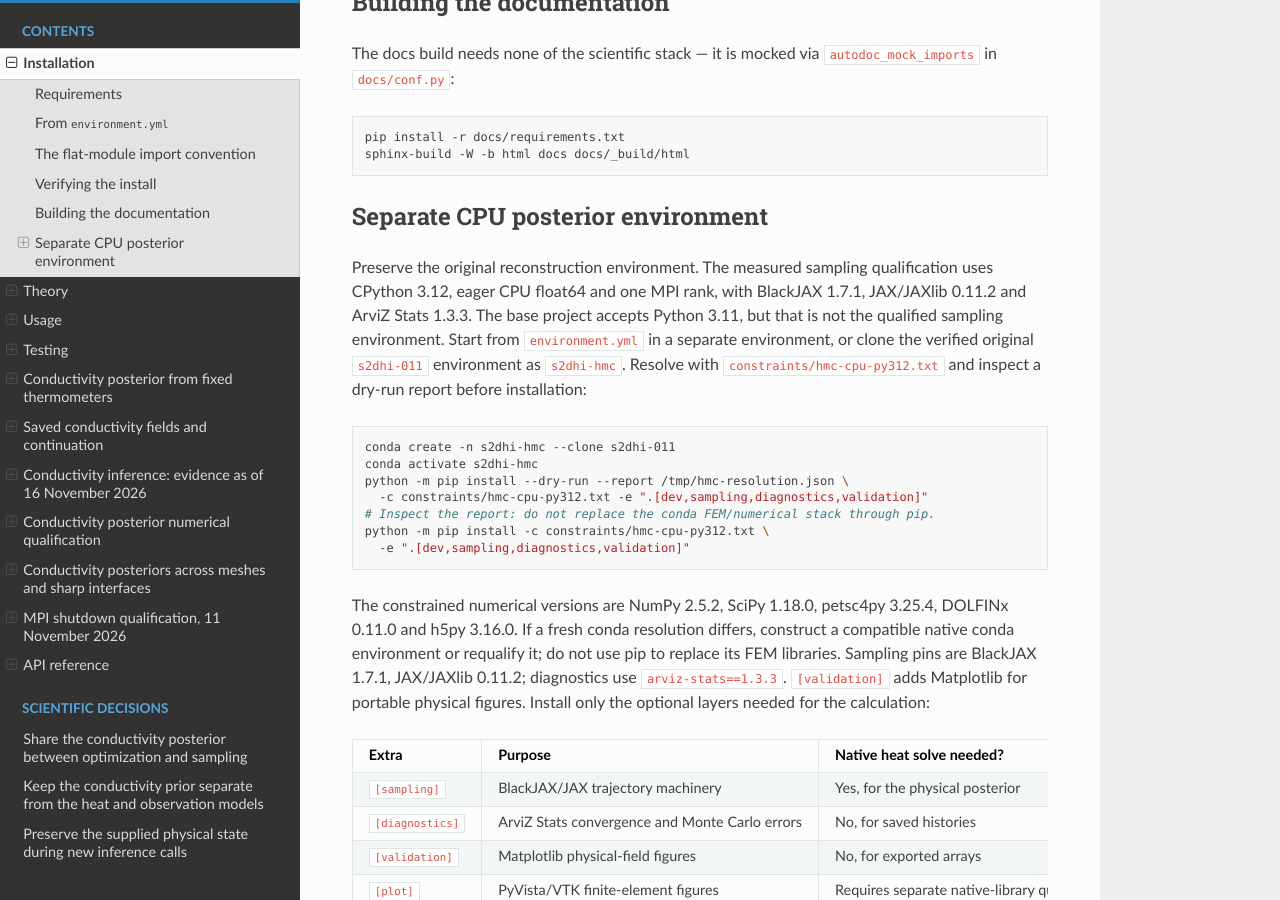
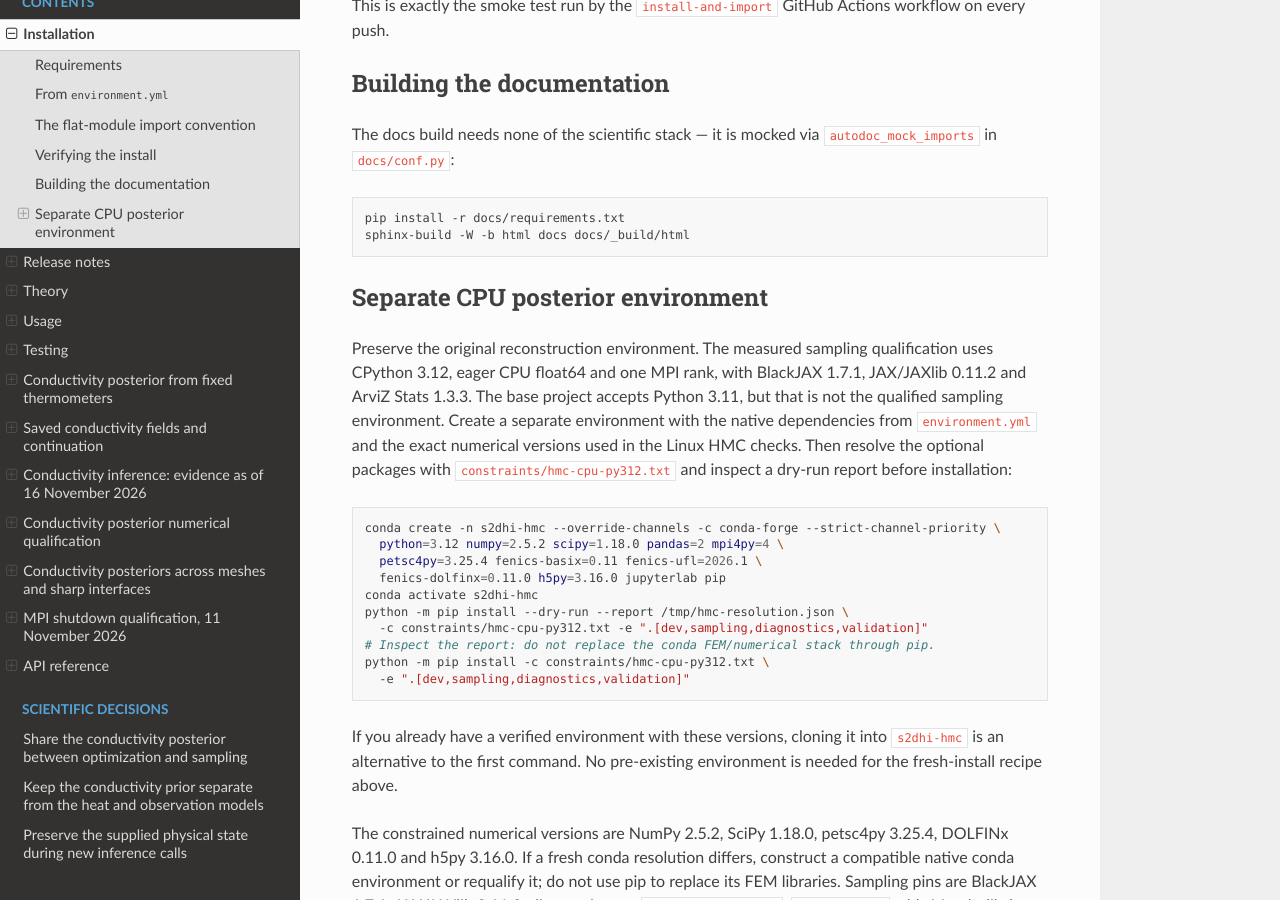
Before and after one commit to MinhMPA/steady-2d-heat-inverse, a Sphinx documentation site: the page built from docs/installation.md, in a window 1280 px wide and 900 px high, scrolled down 1784 px. Built offline with Sphinx 7.4.7 and the Read the Docs theme 3.1.0, drawn with Linux system fonts in a browser that asks for light colours; some of the changed text lies outside the part shown.

Commit message:
Prepare the second public release with aligned README branding

````diff
--- a/docs/conf.py
+++ b/docs/conf.py
@@ -13,8 +13,8 @@ sys.path.insert(0, os.path.abspath("../src"))
 project = "steady-2d-heat-inverse"
 author = "Minh Nguyen"
 copyright = "2026, Minh Nguyen"
-release = "0.1"
-version = "0.1"
+release = "0.2.0"
+version = "0.2"
 
 # -- General configuration ---------------------------------------------------
 
--- a/docs/installation.md
+++ b/docs/installation.md
@@ -1,11 +1,16 @@
 # Installation
 
-For conductivity sampling, use the source tree containing this guide and
-`src/heat_inference.py` (the `docs/hmc-inference-guide` branch). The reviewed
-sampling source is `3df71cacf650f94d77c54fc0dbcf0f916825e199`. No public
-branch download or `master` installation is assumed here; the commands below
-run from an already available checkout. See the [dated evidence](validation/hmc-status.md)
-for the distinction between local verification and publication.
+Version 0.2.0 includes both optimization and conductivity sampling. Start from
+the tagged source release, then follow the environment instructions below:
+
+```bash
+git clone --branch v0.2.0 https://github.com/MinhMPA/steady-2d-heat-inverse.git
+cd steady-2d-heat-inverse
+```
+
+Sampling uses the [dedicated CPU posterior environment](#separate-cpu-posterior-environment).
+See the [release notes](release-notes.md) for the verified calculation settings
+and the [dated evidence](validation/hmc-status.md) for the scientific studies.
 
 ## Requirements
 
@@ -88,12 +93,16 @@ sphinx-build -W -b html docs docs/_build/html
 Preserve the original reconstruction environment. The measured sampling
 qualification uses CPython 3.12, eager CPU float64 and one MPI rank, with BlackJAX 1.7.1, JAX/JAXlib 0.11.2
 and ArviZ Stats 1.3.3. The base project accepts Python 3.11, but that is not the
-qualified sampling environment. Start from `environment.yml` in a separate environment, or clone the verified original
-`s2dhi-011` environment as `s2dhi-hmc`. Resolve with `constraints/hmc-cpu-py312.txt` and inspect a dry-run report
-before installation:
+qualified sampling environment. Create a separate environment with the native
+dependencies from `environment.yml` and the exact numerical versions used in the
+Linux HMC checks. Then resolve the optional packages with
+`constraints/hmc-cpu-py312.txt` and inspect a dry-run report before installation:
 
 ```bash
-conda create -n s2dhi-hmc --clone s2dhi-011
+conda create -n s2dhi-hmc --override-channels -c conda-forge --strict-channel-priority \
+  python=3.12 numpy=2.5.2 scipy=1.18.0 pandas=2 mpi4py=4 \
+  petsc4py=3.25.4 fenics-basix=0.11 fenics-ufl=2026.1 \
+  fenics-dolfinx=0.11.0 h5py=3.16.0 jupyterlab pip
 conda activate s2dhi-hmc
 python -m pip install --dry-run --report /tmp/hmc-resolution.json \
   -c constraints/hmc-cpu-py312.txt -e ".[dev,sampling,diagnostics,validation]"
@@ -101,6 +110,10 @@ python -m pip install --dry-run --report /tmp/hmc-resolution.json \
 python -m pip install -c constraints/hmc-cpu-py312.txt \
   -e ".[dev,sampling,diagnostics,validation]"
 ```
+
+If you already have a verified environment with these versions, cloning it into
+`s2dhi-hmc` is an alternative to the first command. No pre-existing environment
+is needed for the fresh-install recipe above.
 
 The constrained numerical versions are NumPy 2.5.2, SciPy 1.18.0, petsc4py 3.25.4,
 DOLFINx 0.11.0 and h5py 3.16.0. If a fresh conda resolution differs, construct a
--- a/pyproject.toml
+++ b/pyproject.toml
@@ -1,7 +1,7 @@
 [project]
 name = "steady-2d-heat-inverse"
-version = "0.1"
-description = "2D steady heat inverse problem with discrete adjoint and PETSc TAO optimization"
+version = "0.2.0"
+description = "2D steady heat inverse problem with discrete-adjoint optimization and Hamiltonian Monte Carlo sampling"
 requires-python = ">=3.11"
 
 # Minimal dependencies, beyond those listed in environment.yaml
````
Also changed, not shown: README.md (+7 -6 lines), docs/index.md (+4 -3 lines), docs/release-notes.md (added, +58 -0 lines), docs/validation/hmc-status.md (+5 -0 lines).
